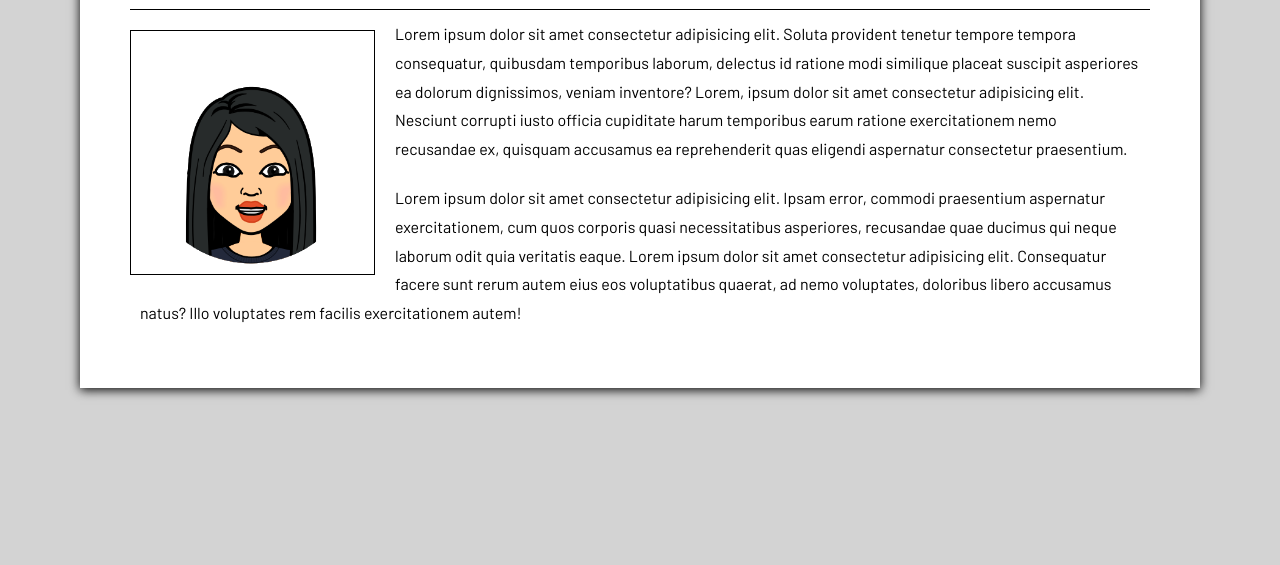
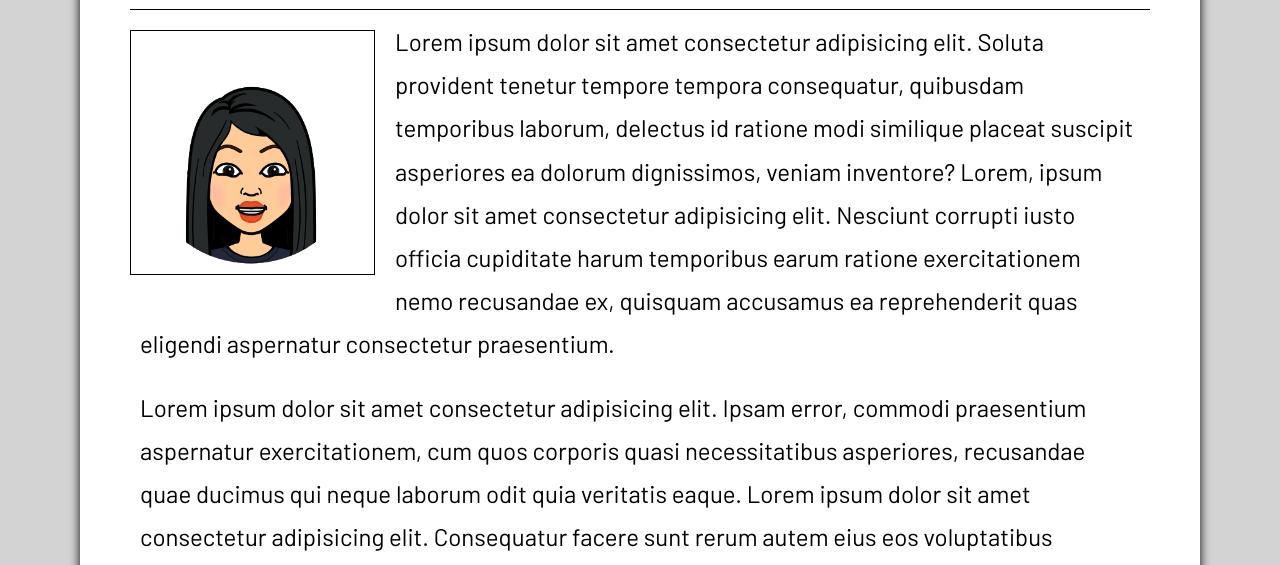
Before and after one commit to arumbaua366/My-Page, a plain HTML site: page index.html in a window 1280 px wide. Shown: the part 235-800 px from the top of the page. Drawn offline with Linux system fonts and the light colour scheme.

Commit message:
add media queries to each page

```diff
--- a/assets/bio1.css
+++ b/assets/bio1.css
@@ -117,3 +117,16 @@ a.pfooter, p.pfooter {
     text-decoration: none;
     background-color: #303030;
 }
+
+@media (min-width: 600px) {
+    p {
+        font-size: 1.5rem;
+    }
+}
+
+@media (min-width: 800) {
+    p {
+        font-size: 1.5rem;
+        line-height: 1.75;
+    }
+}
--- a/assets/contactstyle.css
+++ b/assets/contactstyle.css
@@ -67,3 +67,16 @@ input[type=submit]:hover {
 .center {
 	text-align: center;
 }
+
+@media (min-width: 600px) {
+    p {
+        font-size: 1.5rem;
+    }
+}
+
+@media (min-width: 800) {
+    p {
+        font-size: 1.5rem;
+        line-height: 1.75;
+    }
+}
--- a/assets/portfolio.css
+++ b/assets/portfolio.css
@@ -141,3 +141,16 @@ a.pfooter, p.pfooter {
     text-decoration: none;
     background-color: #303030;
 }
+
+@media (min-width: 600px) {
+    p {
+        font-size: 1.5rem;
+    }
+}
+
+@media (min-width: 800) {
+    p {
+        font-size: 1.5rem;
+        line-height: 1.75;
+    }
+}
```
